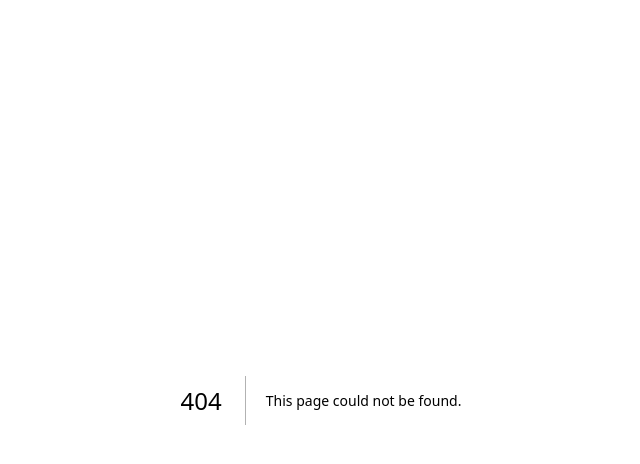
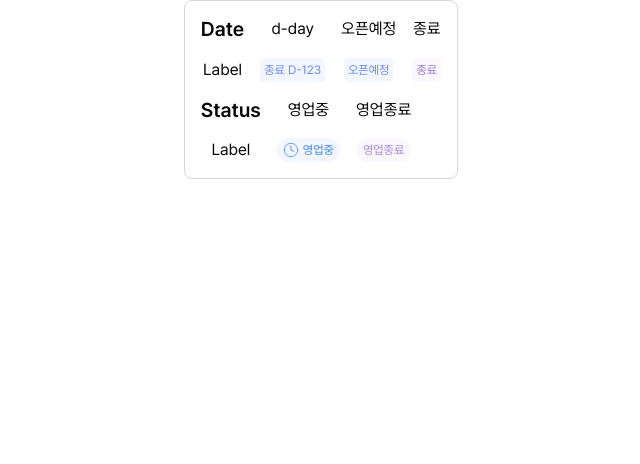
Before and after one commit to elfinana/poppy-fe, a Next.js app in the folder apps/web/: page /label in a window 1280 px wide. Before the commit this address had no page. Shown: the top 464 px of the page, without its empty margins (319-959 px from the left). Built offline with nearby package versions, Linux system fonts and the light colour scheme.

Commit message:
POP-27 Date & Status Label 추가

```diff
--- /dev/null
+++ b/apps/web/app/label/page.tsx
@@ -0,0 +1,55 @@
+import { DateLabel, StatusLabel } from '@/src/shared';
+import React from 'react';
+
+const tdStyle = 'p-8 text-center item-center';
+
+type Props = {};
+
+const page = (props: Props) => {
+  return (
+    <div className="bg-white border border-gray-200 rounded p-8">
+      <table className="table-auto">
+        <tbody>
+          <tr>
+            <td className={`text-h1 ${tdStyle}`}>Date</td>
+            <td className={tdStyle}>d-day</td>
+            <td className={tdStyle}>오픈예정</td>
+            <td className={tdStyle}>종료</td>
+          </tr>
+          <tr>
+            <td className={tdStyle}>Label</td>
+            <td className={tdStyle}>
+              <DateLabel status="operational" daysLeft={123} />
+            </td>
+            <td className={tdStyle}>
+              <DateLabel status="planned" daysLeft={1} />
+            </td>
+            <td className={tdStyle}>
+              <DateLabel status="ended" daysLeft={0} />
+            </td>
+          </tr>
+        </tbody>
+      </table>
+      <table className="table-auto">
+        <tbody>
+          <tr>
+            <td className={`text-h1 ${tdStyle}`}>Status</td>
+            <td className={tdStyle}>영업중</td>
+            <td className={tdStyle}>영업종료</td>
+          </tr>
+          <tr>
+            <td className={tdStyle}>Label</td>
+            <td className={tdStyle}>
+              <StatusLabel status="operational" />
+            </td>
+            <td className={tdStyle}>
+              <StatusLabel status="closed" />
+            </td>
+          </tr>
+        </tbody>
+      </table>
+    </div>
+  );
+};
+
+export default page;
--- a/apps/web/public/index.ts
+++ b/apps/web/public/index.ts
@@ -33,3 +33,7 @@ export {
   Radio20Active,
   Radio16Active,
 };
+
+// Labels
+import ClockOutlined from './labels/clockOutlined.svg';
+export { ClockOutlined };
--- /dev/null
+++ b/apps/web/src/shared/ui/badge.tsx
@@ -0,0 +1,36 @@
+import * as React from "react"
+import { cva, type VariantProps } from "class-variance-authority"
+
+import { cn } from "@/src/shared/lib/utils"
+
+const badgeVariants = cva(
+  "inline-flex items-center rounded-md border px-2.5 py-0.5 text-xs font-semibold transition-colors focus:outline-none focus:ring-2 focus:ring-ring focus:ring-offset-2",
+  {
+    variants: {
+      variant: {
+        default:
+          "border-transparent bg-primary text-primary-foreground shadow hover:bg-primary/80",
+        secondary:
+          "border-transparent bg-secondary text-secondary-foreground hover:bg-secondary/80",
+        destructive:
+          "border-transparent bg-destructive text-destructive-foreground shadow hover:bg-destructive/80",
+        outline: "text-foreground",
+      },
+    },
+    defaultVariants: {
+      variant: "default",
+    },
+  }
+)
+
+export interface BadgeProps
+  extends React.HTMLAttributes<HTMLDivElement>,
+    VariantProps<typeof badgeVariants> {}
+
+function Badge({ className, variant, ...props }: BadgeProps) {
+  return (
+    <div className={cn(badgeVariants({ variant }), className)} {...props} />
+  )
+}
+
+export { Badge, badgeVariants }
--- a/apps/web/src/shared/ui/index.ts
+++ b/apps/web/src/shared/ui/index.ts
@@ -12,6 +12,10 @@ export { CheckboxButton } from './buttons/CheckboxButton';
 export { DropdownButton } from './buttons/DropdownButton';
 export { RadioGroup, RadioGroupItem } from './buttons/RadioButton';
 
+// Labels
+export { DateLabel } from './labels/DateLabel';
+export { StatusLabel } from './labels/StatusLabel';
+
 export { Calendar } from './calendar';
 export { DatePicker } from './datePicker';
 export { ItemCard } from './ItemCard';
--- /dev/null
+++ b/apps/web/src/shared/ui/labels/DateLabel.tsx
@@ -0,0 +1,47 @@
+import * as React from 'react';
+import { cva, type VariantProps } from 'class-variance-authority';
+
+import { cn } from '@/src/shared/lib/utils';
+
+const operational = 'bg-blue-100 text-blue-600';
+
+const badgeVariants = cva('inline-flex items-center rounded-4 px-4 py-4 text-c2', {
+  variants: {
+    status: {
+      operational: operational,
+      planned: operational,
+      ended: 'bg-purple-100 text-purple-700',
+    },
+  },
+});
+
+export interface BadgeProps extends React.HTMLAttributes<HTMLDivElement>, VariantProps<typeof badgeVariants> {
+  status: 'operational' | 'planned' | 'ended';
+  daysLeft: number;
+}
+
+function DateLabel({ className, daysLeft, status, ...props }: BadgeProps) {
+  let text = '';
+  switch (status) {
+    case 'operational': {
+      text = `종료 D-${daysLeft}`;
+      break;
+    }
+    case 'planned': {
+      text = `오픈예정`;
+      break;
+    }
+    case 'ended': {
+      text = `종료`;
+      break;
+    }
+  }
+
+  return (
+    <div className={cn(badgeVariants({ status }), className)} {...props}>
+      {text}
+    </div>
+  );
+}
+
+export { DateLabel, badgeVariants };
--- /dev/null
+++ b/apps/web/src/shared/ui/labels/StatusLabel.tsx
@@ -0,0 +1,32 @@
+import * as React from 'react';
+import { cva, type VariantProps } from 'class-variance-authority';
+
+import { cn } from '@/src/shared/lib/utils';
+import { ClockOutlined } from '@/public';
+
+const badgeVariants = cva('flex justify-center items-center rounded-full px-6 py-4 text-c1', {
+  variants: {
+    status: {
+      operational: 'bg-blue-100 text-informative',
+      closed: 'bg-purple-100 text-purple-600',
+    },
+  },
+});
+
+export interface BadgeProps extends React.HTMLAttributes<HTMLDivElement>, VariantProps<typeof badgeVariants> {
+  status: 'operational' | 'closed';
+}
+
+function StatusLabel({ className, status, ...props }: BadgeProps) {
+  return status === 'operational' ? (
+    <div className={cn(badgeVariants({ status }), className)} {...props}>
+      <ClockOutlined className="mr-4" /> 영업중
+    </div>
+  ) : (
+    <div className={cn(badgeVariants({ status }), className)} {...props}>
+      영업종료
+    </div>
+  );
+}
+
+export { StatusLabel, badgeVariants };
--- a/apps/web/tailwind.config.js
+++ b/apps/web/tailwind.config.js
@@ -34,6 +34,7 @@ module.exports = {
           800: '#5c7add',
         },
         purple: {
+          100: '#faf7ff',
           500: '#b99af7', // use 90% of opacity
           600: '#b199e2',
           700: '#9b7cd9',
```
Also changed, not shown: apps/web/public/labels/clockOutlined.svg (added).
